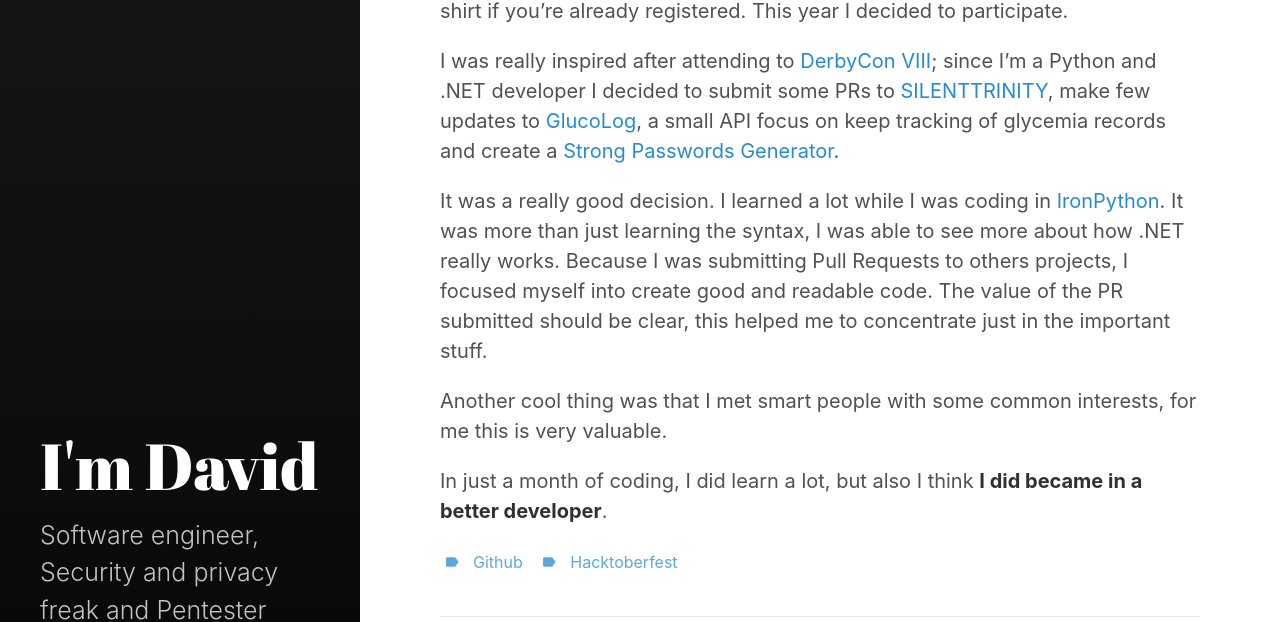
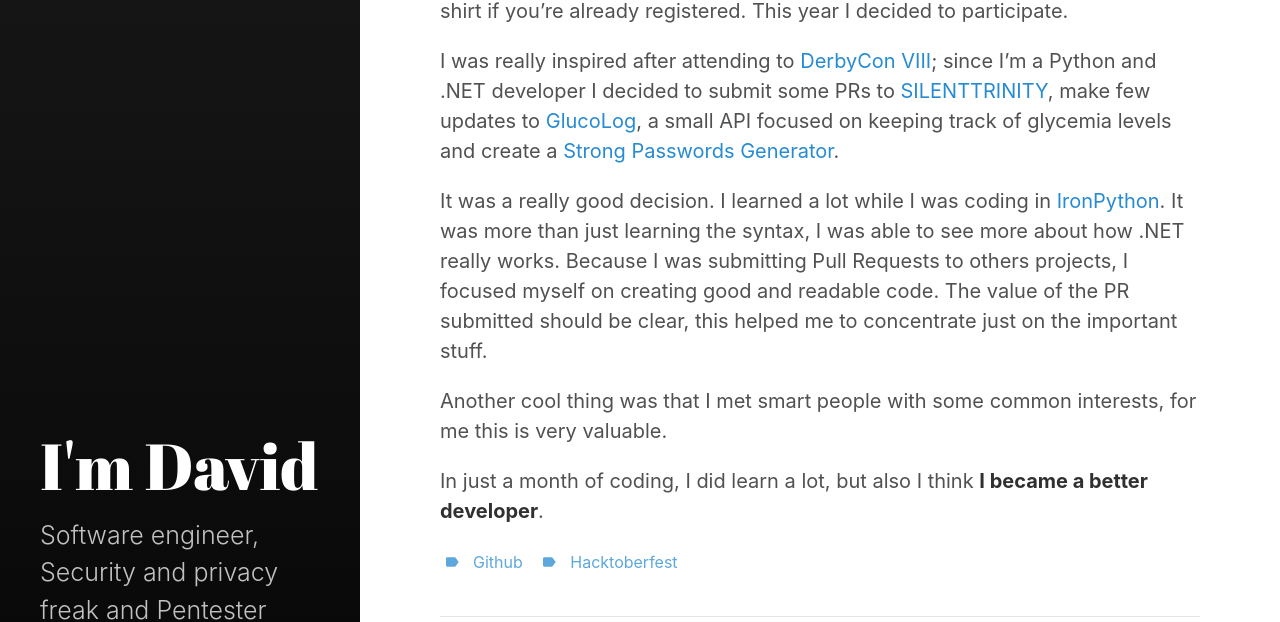
Before and after one commit to davidtavarez/davidtavarez.github.io, a Jekyll site: the page built from _posts/2018-12-01-my-experience-with-hacktoberfest-2018.md, in a window 1280 px wide. Shown: the part 495-1117 px from the top of the page. Built offline with Jekyll 4.4.1, drawn with Linux system fonts in a browser that asks for light colours.

Commit message:
fixing typos

```diff
--- a/_posts/2018-12-01-my-experience-with-hacktoberfest-2018.md
+++ b/_posts/2018-12-01-my-experience-with-hacktoberfest-2018.md
@@ -12,10 +12,10 @@
 ![My Stats](https://raw.githubusercontent.com/davidtavarez/davidtavarez.github.io/master/_images/posts/github_hacktoberfest_2018_stats.png)
 [Hacktoberfest](https://hacktoberfest.digitalocean.com/) is a month-long celebration of open source software run by DigitalOcean in partnership with GitHub and Twilio. Five quality pull requests must be submitted to public GitHub repositories, after this you'll receive a cool t-shirt if you're already registered. This year I decided to participate.
 
-I was really inspired after attending to [DerbyCon VIII](https://www.derbycon.com/); since I'm a Python and .NET developer I decided to submit some PRs to [SILENTTRINITY](https://github.com/byt3bl33d3r/SILENTTRINITY), make few updates to [GlucoLog](https://github.com/davidtavarez/glucolog), a small API focus on keep tracking of glycemia records and create a [Strong Passwords Generator](https://davidtavarez.github.io/passwords/).
+I was really inspired after attending to [DerbyCon VIII](https://www.derbycon.com/); since I'm a Python and .NET developer I decided to submit some PRs to [SILENTTRINITY](https://github.com/byt3bl33d3r/SILENTTRINITY), make few updates to [GlucoLog](https://github.com/davidtavarez/glucolog), a small API focused on keeping track of glycemia levels and create a [Strong Passwords Generator](https://davidtavarez.github.io/passwords/).
 
-It was a really good decision. I learned a lot while I was coding in [IronPython](http://ironpython.net/). It was more than just learning the syntax, I was able to see more about how .NET really works. Because I was submitting Pull Requests to others projects, I focused myself into create good and readable code. The value of the PR submitted should be clear, this helped me to concentrate just in the important stuff.
+It was a really good decision. I learned a lot while I was coding in [IronPython](http://ironpython.net/). It was more than just learning the syntax, I was able to see more about how .NET really works. Because I was submitting Pull Requests to others projects, I focused myself on creating good and readable code. The value of the PR submitted should be clear, this helped me to concentrate just on the important stuff.
 
 Another cool thing was that I met smart people with some common interests, for me this is very valuable.
 
-In just a month of coding, I did learn a lot, but also I think **I did became in a better developer**.
+In just a month of coding, I did learn a lot, but also I think **I became a better developer**.
```
Also changed, not shown: _posts/2018-11-15-why-we-need-stronger-passwords.md (+9 -9 lines).
